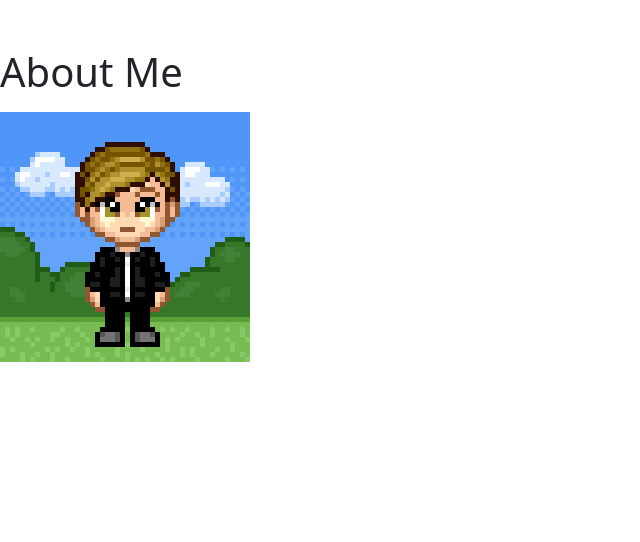
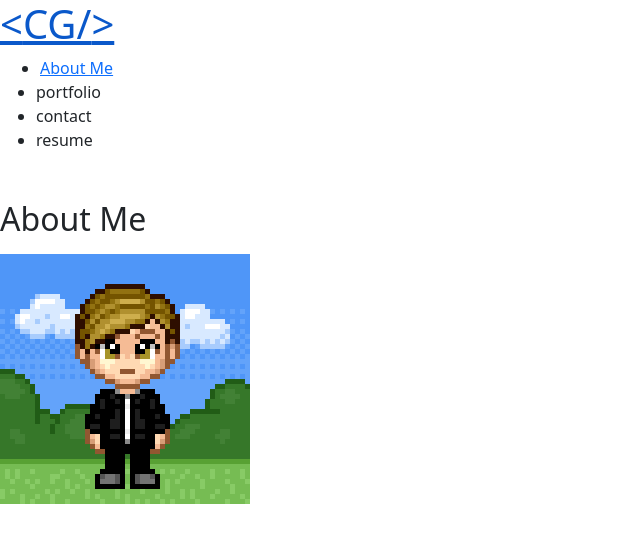
Before and after one commit to cynogriffin/Cody-Griffin-reactport, a React (Create React App) app: page / in a window 1280 px wide. Shown: the top 542 px of the page, without its empty margins (0-640 px from the left). Built offline with nearby package versions, Linux system fonts and the light colour scheme.

Commit message:
started on the nav component

```diff
--- a/src/App.js
+++ b/src/App.js
@@ -1,9 +1,11 @@
 import React from 'react';
+import Nav from './components/Nav';
 import About from './components/About';
 
 function App() {
   return (
     <div>
+      <Nav />
       <main>
         <About />
       </main>
--- a/src/components/About/index.js
+++ b/src/components/About/index.js
@@ -4,7 +4,7 @@ import avatar from '../../assets/avatar.png';
 function About() {
     return (
         <section className='my-5'>
-            <h1 id="about">About Me</h1>
+            <h2 id="about">About Me</h2>
             <img src={avatar} className='my-2' alt='avatar' />
         </section>
     );
--- /dev/null
+++ b/src/components/Nav/index.js
@@ -0,0 +1,46 @@
+import React from 'react';
+
+function Nav() {
+
+    const categories = [
+        {
+            name: 'portfolio',
+        },
+        {
+            name: 'contact'
+        },
+        {
+            name: 'resume',
+        }
+    ];
+
+    function categorySelected(name) {
+        console.log(`${name} clicked`)
+    }
+
+    return (
+        <header>
+            <a href='#about'>
+                <h1>{'<'}CG/{'>'}</h1>
+            </a>
+            <nav>
+                <ul className='flex-row'>
+                    <li className='mx-2'>
+                        <a href='#about'>
+                            About Me
+                        </a>
+                    </li>
+                    {categories.map((category) => (
+                        <li className='mx-1' key={category.name}>
+                            <span onClick={() => categorySelected(category.name)} >
+                                {category.name}
+                            </span>
+                        </li>
+                    ))}
+                </ul>
+            </nav>
+        </header>
+    );
+}
+
+export default Nav;
```
